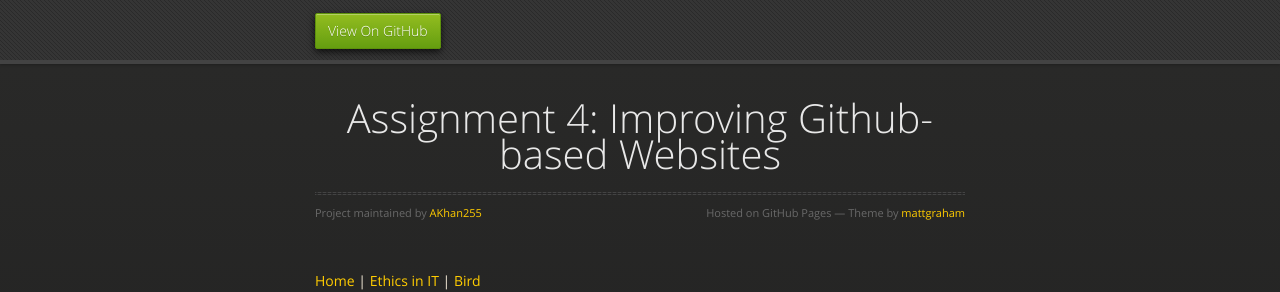
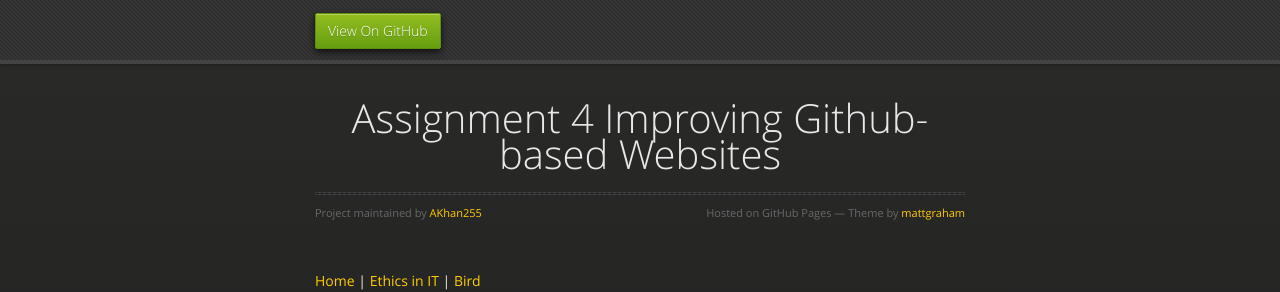
Before and after one commit to AKhan255/AKhan255.github.io, a Jekyll site: the page built from index.md, in a window 1280 px wide. Shown: the top 292 px of the page. Built offline with Jekyll 4.4.1, drawn with Linux system fonts in a browser that asks for light colours; the repository's description, which GitHub fills in, is left out.

```diff
--- a/_config.yml
+++ b/_config.yml
@@ -1,4 +1,4 @@
-title: "Assignment 4: Improving Github-based Websites"
+title: Assignment 4 Improving Github-based Websites
 description:
 show_downloads: false
 google_analytics:
```
